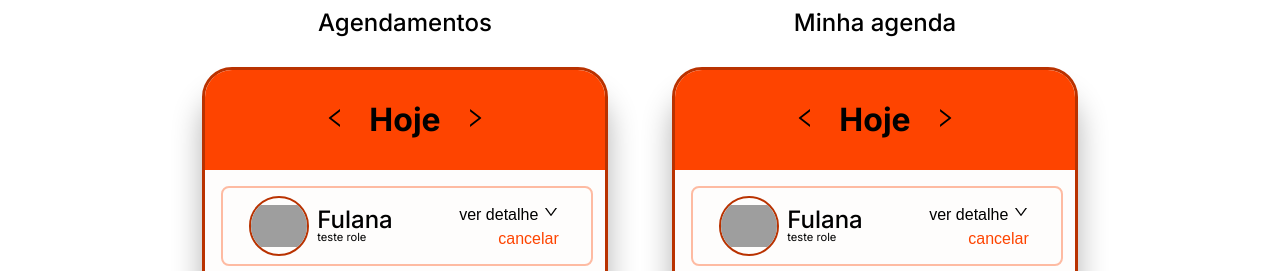
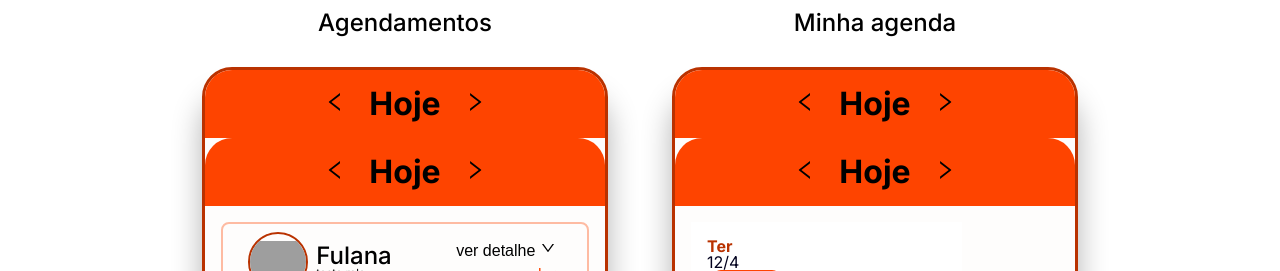
Before and after one commit to ThomasNdSR/technical-share-squad5, a React (Create React App) app in the folder front-end/: page /profile in a window 1280 px wide. Both pictures are taken after a click on the link "Agenda". Shown: the part 529-800 px from the top of the page. Built offline with nearby package versions, Linux system fonts and the light colour scheme.

Commit message:
Feature: Estruturado disponibilidade dos horarios do usuario

```diff
--- a/front-end/src/components/Profile/PeopleCard/index.jsx
+++ b/front-end/src/components/Profile/PeopleCard/index.jsx
@@ -4,7 +4,7 @@ import "./style.css";
 export function PeopleCard({
   name,
   role,
-  image
+  image,
 }) {
   return (
     <article className="peopleCard">
--- a/front-end/src/components/Profile/PeopleCard/style.css
+++ b/front-end/src/components/Profile/PeopleCard/style.css
@@ -9,7 +9,6 @@
   border: 2px solid var(--primary-02);
   border-radius: 0.5rem;
   justify-content: space-around;
-  width: 100%;
 }
 .peopleCard_data {
   align-items: center;
--- a/front-end/src/components/Profile/ProfileCard/index.jsx
+++ b/front-end/src/components/Profile/ProfileCard/index.jsx
@@ -1,9 +1,16 @@
 import {AiOutlineLeft,AiOutlineRight} from "react-icons/ai"
 import "./style.css";
 
-export function ProfileCard(props) {
+export function ProfileCard(props,{
+  header
+}) {
   return (
     <section className="profileCard">
+      <div className="profileCard_header">
+         <button><AiOutlineLeft size={24}/></button>
+        <h3>Hoje</h3>
+        <button><AiOutlineRight size={24}/></button>
+      </div>
       <div className="profileCard_header">
          <button><AiOutlineLeft size={24}/></button>
         <h3>Hoje</h3>
--- a/front-end/src/components/Profile/ProfileCard/style.css
+++ b/front-end/src/components/Profile/ProfileCard/style.css
@@ -15,7 +15,7 @@
   align-items: center;
   background-color: var(--primary-01);
   border-radius: 1.70rem 1.7rem 0 0;
-  height: 6.25rem;
+  height: 4.25rem;
   justify-content: center;
   width: 100%;
 }
--- a/front-end/src/components/Profile/SchedulingCard/index.jsx
+++ b/front-end/src/components/Profile/SchedulingCard/index.jsx
@@ -1,6 +1,7 @@
 import { useState } from "react";
 import { ProfileCard } from "../ProfileCard";
 import { PeopleCard } from "../PeopleCard";
+import { TableHour } from "../TableHour";
 import "./style.css";
 
 export function SchedulingCard() {
@@ -29,8 +30,9 @@ export function SchedulingCard() {
           Mentorado
         </button>
       </div>
+      {menuScheduling === "mentor" ? (
         <div className="schedulingCard__item">
-        <div  className="schedulingCard__item-option">
+          <div className="schedulingCard__item-option">
             <h4>Agendamentos</h4>
             <ProfileCard>
               <PeopleCard
@@ -43,6 +45,18 @@ export function SchedulingCard() {
           <div className="schedulingCard__item-option">
             <h4>Minha agenda</h4>
             <ProfileCard>
+              <TableHour />
+            </ProfileCard>
+          </div>
+        </div>
+      ) : (
+        ""
+      )}
+      {menuScheduling === "mentorado" ? (
+        <div className="schedulingCard__item">
+          <div className="schedulingCard__item-option">
+            <h4>Agendamentos</h4>
+            <ProfileCard >
               <PeopleCard
                 name="Fulana"
                 role="teste role"
@@ -51,6 +65,9 @@ export function SchedulingCard() {
             </ProfileCard>
           </div>
         </div>
+      ) : (
+        ""
+      )}
     </article>
   );
 }
--- /dev/null
+++ b/front-end/src/components/Profile/TableHour/index.jsx
@@ -0,0 +1,33 @@
+import "./style.css";
+export function TableHour(props) {
+  const week = [
+    { weekday: 2, timeHour: [12] },
+    { weekday: 3, timeHour: [10] },
+    { weekday: 4, timeHour: [8, 9, 10] },
+  ];
+  const weeks = ["Dom", "Seg", "Ter", "Qua", "Qui", "Sex", "Sab"];
+  const dayKey = new Date().getDay();
+  const day = new Date().getDate();
+  const month = new Date().getMonth() + 1;
+  return (
+    <table>
+      <body className="tableHour">
+        {week.map((item) => (
+          <tr>
+            <th>{weeks[item.weekday]}</th>
+            <p className="tableHour_day">
+              {dayKey > item.weekday
+                ? `${day - dayKey}/${month}`
+                : `${day + (item.weekday - dayKey)}/${month}`}
+            </p>
+            {item.timeHour.map((hour) => (
+              <td>
+                <p className="tableHour_hour">{`${hour}:00`}</p>
+              </td>
+            ))}
+          </tr>
+        ))}
+      </body>
+    </table>
+  );
+}
--- /dev/null
+++ b/front-end/src/components/Profile/TableHour/style.css
@@ -0,0 +1,25 @@
+.tableHour{
+    display: flex;
+    flex-direction: column;
+    justify-content: space-around;
+}
+
+.tableHour tr{
+    color:var(--primary-03);
+   font-weight: 700;
+   margin:1rem
+}
+.tableHour_day{
+    color:var(--color-standard);
+    font-weight: 400;
+}
+.tableHour_hour{
+    border: 3px solid var(--primary-01);
+    border-radius: 0.5rem;
+    color:var(--color-standard);
+    font-weight: 700;
+    margin: 0 0.4rem;
+    padding: 0.3rem 0.4rem;
+    text-align: center;
+    width: 3rem;
+ }
--- a/front-end/src/pages/Profile/styles.css
+++ b/front-end/src/pages/Profile/styles.css
@@ -24,7 +24,7 @@
   position: absolute;
   right: 10rem;
   top: 3rem;
-  z-index: 5;
+  z-index: 1;
 }
 .businessCard__photo {
   border: 5px solid var(--primary-01);
```
Lines whose indentation alone changed are shown as unchanged.
